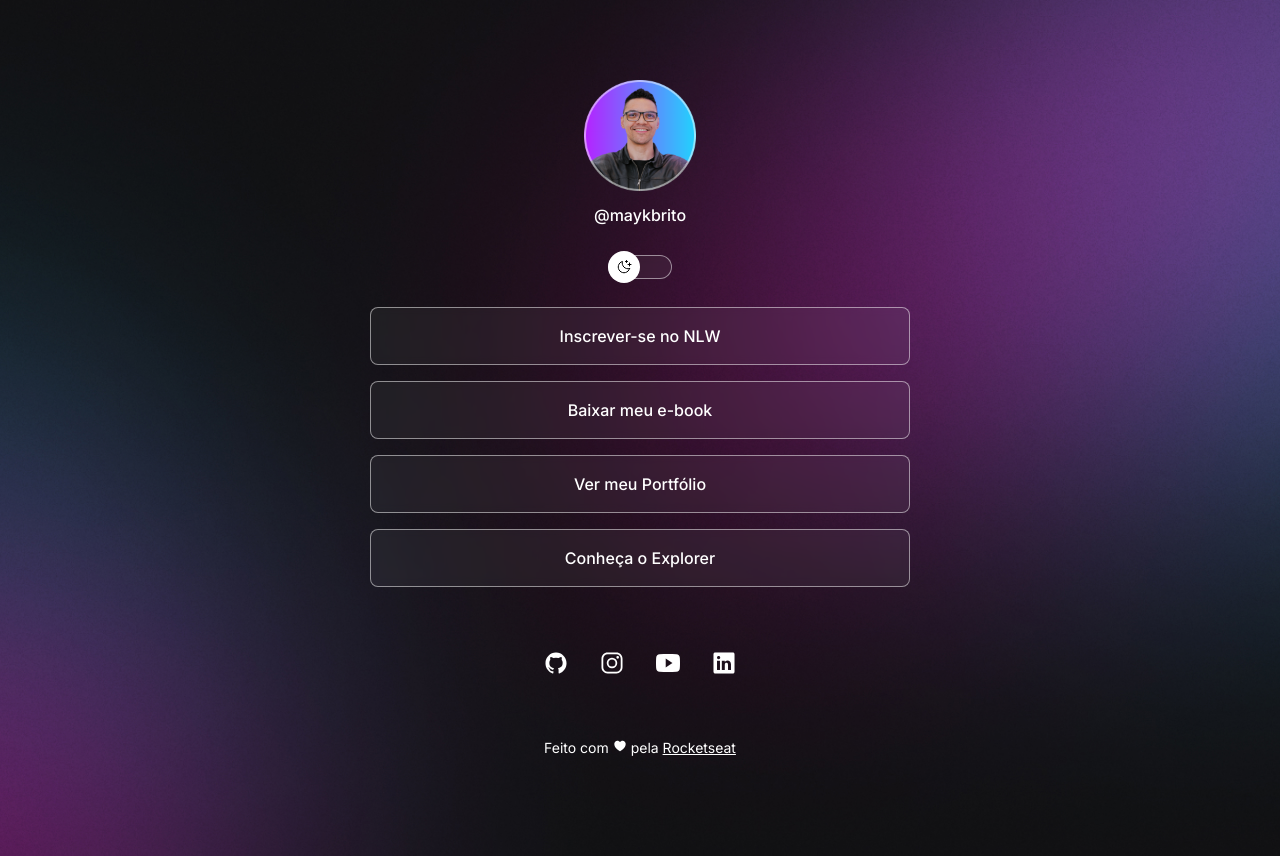
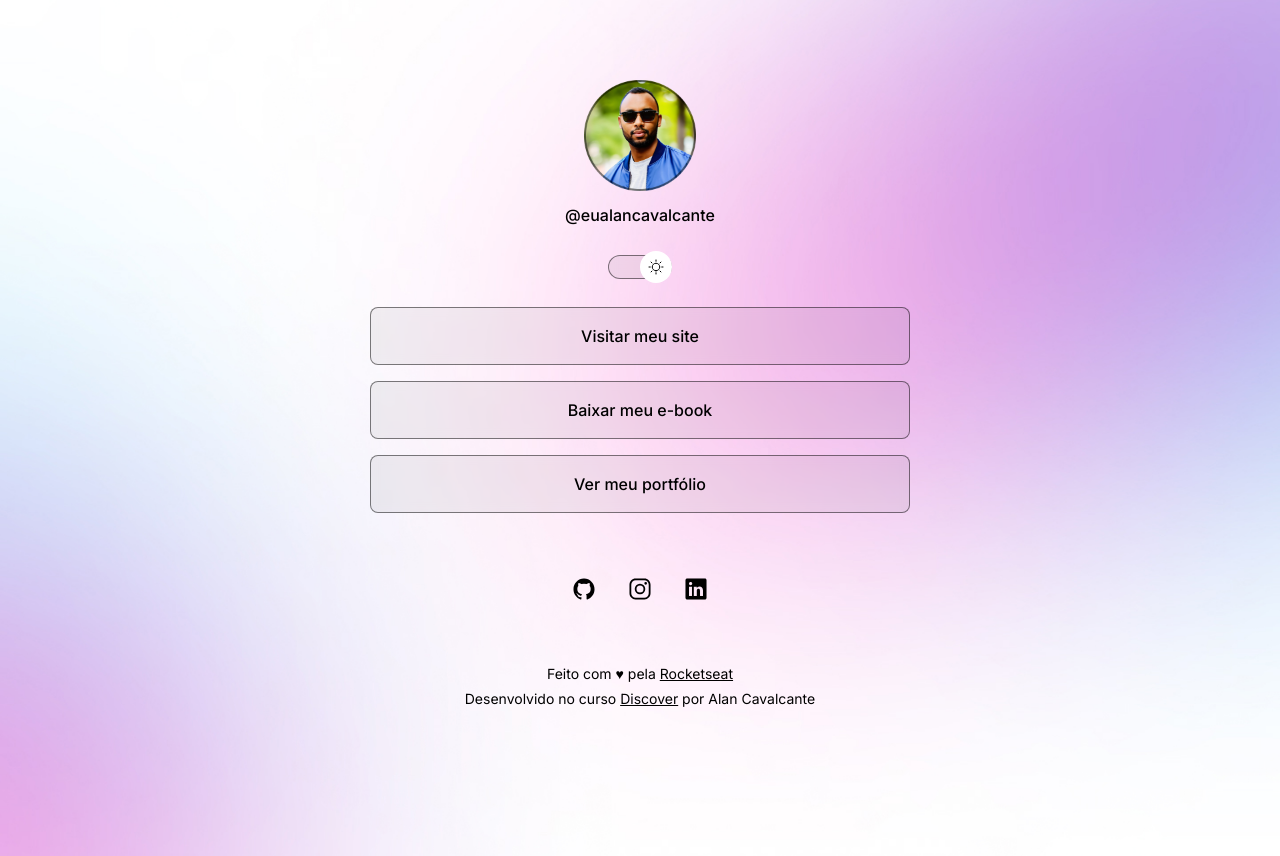
Before and after one commit to alanmaltacavalcante/devlink-rocketseat, a plain HTML site: page index.html in a window 1280 px wide. Both pictures are taken after a click on the element 640 px from the left and 267 px from the top of the page. Drawn offline with nearby package versions, Linux system fonts and the light colour scheme.

Commit message:
replace avatar, links and names

```diff
--- a/index.html
+++ b/index.html
@@ -1,7 +1,15 @@
 <!DOCTYPE html>
-<html lang="pt-BR" class="light">
+<html lang="pt-br">
   <head>
+    <link rel="preconnect" href="https://fonts.googleapis.com" />
+    <link rel="preconnect" href="https://fonts.gstatic.com" crossorigin />
+    <link
+      href="https://fonts.googleapis.com/css2?family=Inter:wght@400;500&display=swap"
+      rel="stylesheet"
+    />
+
     <meta charset="UTF-8" />
+    <meta http-equiv="X-UA-Compatible" content="IE=edge" />
     <meta name="viewport" content="width=device-width, initial-scale=1.0" />
     <title>DevLinks</title>
     <link rel="stylesheet" href="style.css" />
@@ -9,50 +17,60 @@
   <body>
     <div id="container">
       <div id="profile">
-        <img src="./assets/avatar.png" alt="Foto de Perfil" />
-        <p>@maykbrito</p>
+        <img
+          src="./assets/myavatar.png"
+          alt="Foto de Mayk Brito sorrindo, usando óculos e camisa preta, barba e fundo amarelo."
+        />
+        <p>@eualancavalcante</p>
       </div>
+
       <div id="switch" onclick="toggleMode()">
         <button></button>
         <span></span>
       </div>
+
       <ul>
-        <li><a href="#" target="_blank">Inscrever-se no NLW</a></li>
-        <li><a href="#" target="_blank">Baixar meu e-book</a></li>
-        <li><a href="#" target="_blank">Ver meu Portfólio</a></li>
-        <li><a href="#" target="_blank">Conheça o Explorer</a></li>
+        <li>
+          <a href="#">Visitar meu site</a>
+        </li>
+
+        <li>
+          <a href="#">Baixar meu e-book</a>
+        </li>
+
+        <li>
+          <a href="https://github.com/alanmaltacavalcante">Ver meu portfólio</a>
+        </li>
       </ul>
-
       <div id="social-links">
-        <a href="https://github.com/maykbrito" target="_blank">
+        <a href="https://github.com/alanmaltacavalcante" target="_blank">
           <ion-icon name="logo-github"></ion-icon>
         </a>
-        <a href="https://instagram.com/maykbrito" target="_blank">
+
+        <a href="#" target="_blank">
           <ion-icon name="logo-instagram"></ion-icon>
         </a>
-        <a href="https://youtube.com/maykbrito" target="_blank">
-          <ion-icon name="logo-youtube"></ion-icon>
-        </a>
-        <a href="https://linkedin.com/maykbrito" target="_blank">
+
+        <a href="https://linkedin.com/in/alanmaltacavalcante" target="_blank">
           <ion-icon name="logo-linkedin"></ion-icon>
         </a>
       </div>
+
       <footer>
-        <p>
-          Feito com <ion-icon name="heart"></ion-icon> pela
-          <a href="https://rocketseat.com.br" target="_blank">Rocketseat</a>
-        </p>
+        <p>Feito com ♥ pela <a href="https://rocketseat.com.br/" target="_blank" title="Acesso ao site da Rocketseat">Rocketseat</a></p>
+        <p>Desenvolvido no curso <a href="https://www.rocketseat.com.br/discover" target="_blank" title="Acesso ao site do curso Discover da Rocketseat">Discover</a> por Alan Cavalcante</p>
       </footer>
     </div>
 
     <script
       type="module"
-      src="https://unpkg.com/ionicons@7.1.0/dist/ionicons/ionicons.esm.js"
+      src="https://unpkg.com/ionicons@5.5.2/dist/ionicons/ionicons.esm.js"
     ></script>
     <script
       nomodule
-      src="https://unpkg.com/ionicons@7.1.0/dist/ionicons/ionicons.js"
+      src="https://unpkg.com/ionicons@5.5.2/dist/ionicons/ionicons.js"
     ></script>
+
     <script src="./script.js"></script>
   </body>
 </html>
--- a/script.js
+++ b/script.js
@@ -4,10 +4,10 @@ function toggleMode() {
 
   const img = document.querySelector("#profile img")
   if (html.classList.contains("light")) {
-    img.setAttribute("src", "./assets/avatar-light.png")
+    img.setAttribute("src", "./assets/myavatar-light.png")
     img.setAttribute("alt", "Foto Perfil light")
   } else {
-    img.setAttribute("src", "./assets/avatar.png")
+    img.setAttribute("src", "./assets/myavatar.png")
     img.setAttribute("alt", "Foto Perfil dark")
   }
 }
--- a/style.css
+++ b/style.css
@@ -156,6 +156,9 @@ footer {
   text-align: center;
   padding: 24px 0;
   font-size: 14px;
+  display: flex;
+  flex-direction: column;
+  gap: 8px;
 }
 
 /* media queries */
```
Also changed, not shown: assets/myavatar-light.png (added), assets/myavatar.png (added).
